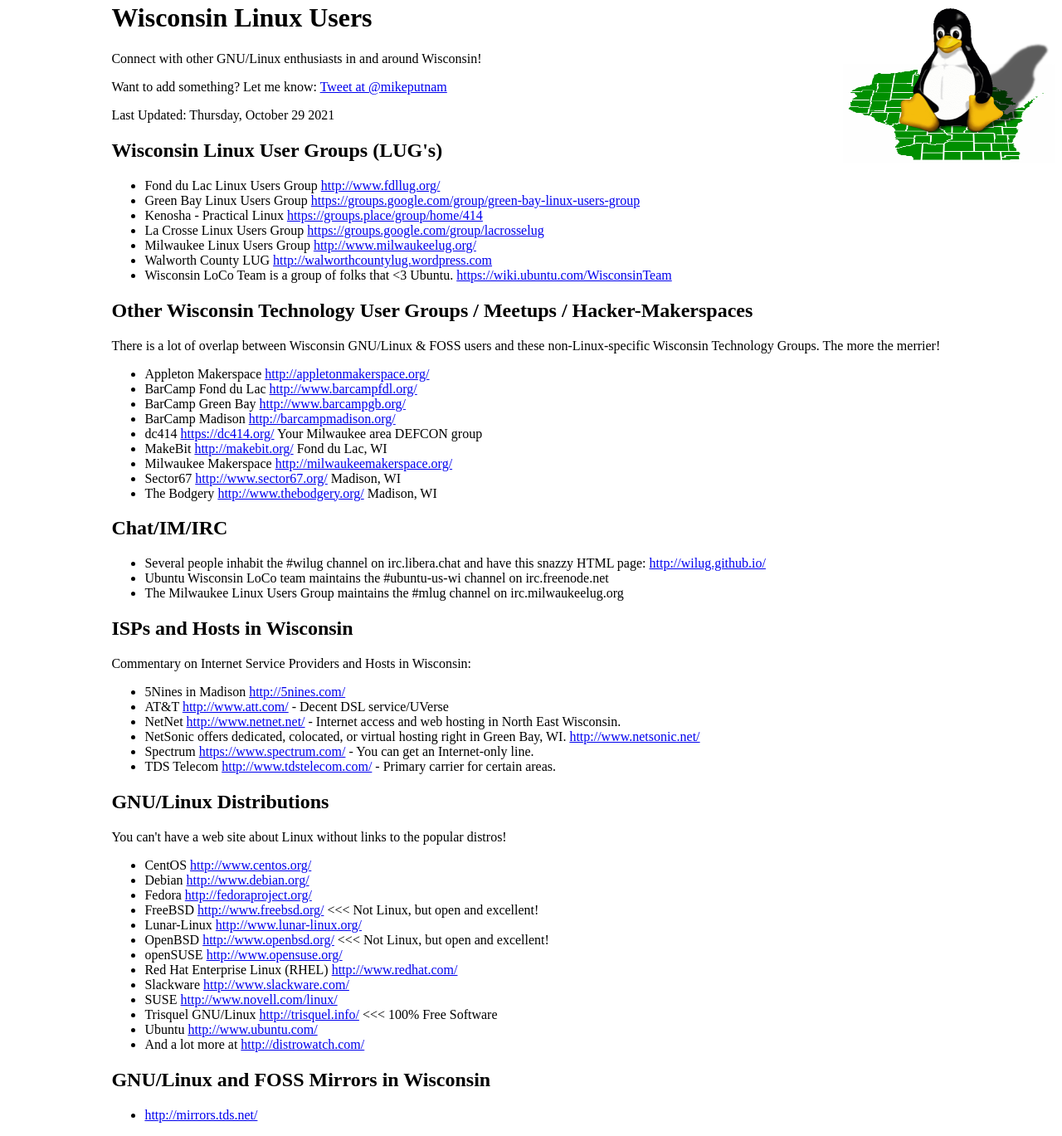
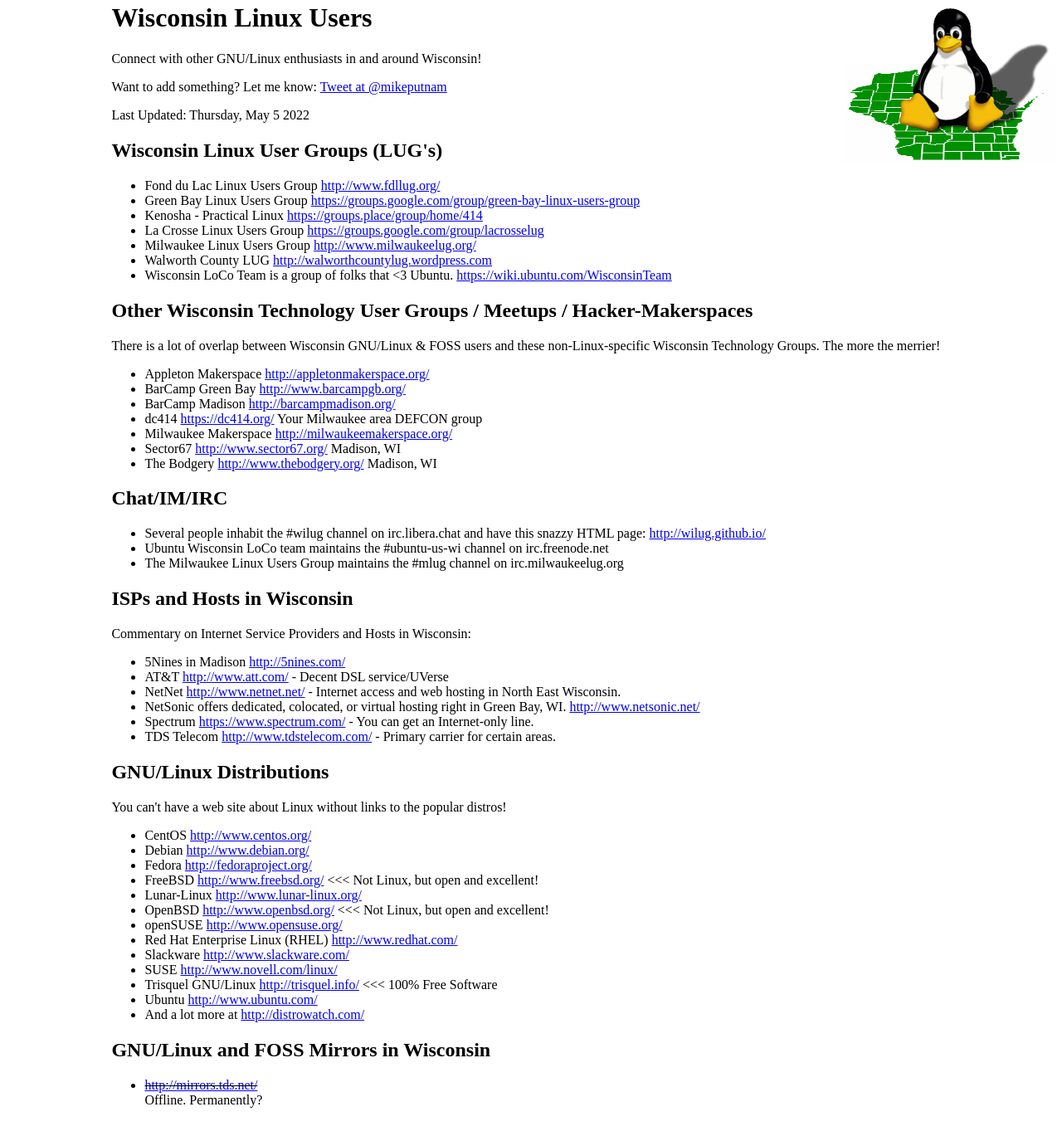
Before and after one commit to wisconsinlinux/wisconsinlinux.github.io, a plain HTML site: page index.html in a window 1280 px wide. Shown: the part 18-1387 px from the top of the page at 83% size. Drawn offline with Linux system fonts and the light colour scheme.

Commit message:
No more barcamp fdl or tds mirror

```diff
--- a/index.html
+++ b/index.html
@@ -26,7 +26,7 @@
                 <a href="https://twitter.com/intent/tweet?screen_name=mikeputnam&amp;text=For%20wis-linux%3A" class="twitter-mention-button" data-related="mikeputnam">Tweet at @mikeputnam</a>
                 <script>!function(d,s,id){var js,fjs=d.getElementsByTagName(s)[0];if(!d.getElementById(id)){js=d.createElement(s);js.id=id;js.src="//platform.twitter.com/widgets.js";fjs.parentNode.insertBefore(js,fjs);}}(document,"script","twitter-wjs");</script>
             </p>
-            <p>Last Updated: Thursday, October 29 2021</p>
+            <p>Last Updated: Thursday, May 5 2022</p>
             <h2>Wisconsin Linux User Groups (LUG's)</h2>
                 <ul>
                     <li>Fond du Lac Linux Users Group <a href="http://www.fdllug.org/">http://www.fdllug.org/</a></li>
@@ -41,11 +41,9 @@
             <p>There is a lot of overlap between Wisconsin GNU/Linux &amp; FOSS users and these non-Linux-specific Wisconsin Technology Groups. The more the merrier!</p>
             <ul>
                 <li>Appleton Makerspace <a href="http://appletonmakerspace.org/">http://appletonmakerspace.org/</a></li>
-                <li>BarCamp Fond du Lac <a href="http://www.barcampfdl.org/">http://www.barcampfdl.org/</a></li>
                 <li>BarCamp Green Bay <a href="http://www.barcampgb.org/">http://www.barcampgb.org/</a></li>
                 <li>BarCamp Madison <a href="http://barcampmadison.org/">http://barcampmadison.org/</a></li>
                 <li>dc414 <a href="https://dc414.org/">https://dc414.org/</a> Your Milwaukee area DEFCON group</li>
-                <li>MakeBit <a href="http://makebit.org/">http://makebit.org/</a> Fond du Lac, WI</li>
                 <li>Milwaukee Makerspace <a href="http://milwaukeemakerspace.org/">http://milwaukeemakerspace.org/</a></li>
                 <li>Sector67 <a href="http://www.sector67.org/">http://www.sector67.org/</a> Madison, WI</li>
                 <li>The Bodgery <a href="http://www.thebodgery.org/">http://www.thebodgery.org/</a> Madison, WI</li>
@@ -85,7 +83,7 @@
             </ul>
             <h2>GNU/Linux and FOSS Mirrors in Wisconsin</h2>
             <ul>
-                <li><a href="http://mirrors.tds.net/">http://mirrors.tds.net/</a></li>
+                <li><strike><a href="http://mirrors.tds.net/">http://mirrors.tds.net/</a></strike></li> Offline. Permanently?
             </ul>
         </div>
     </body>
```
